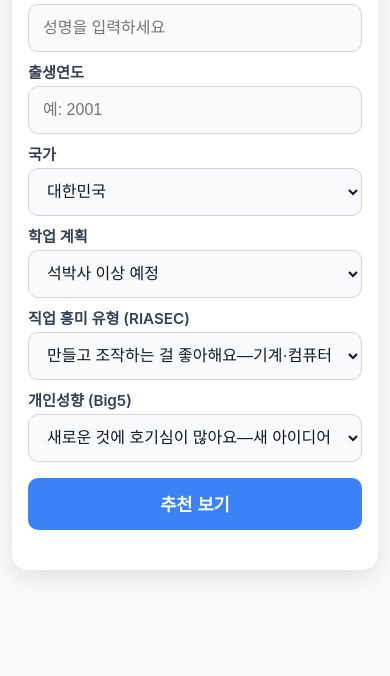
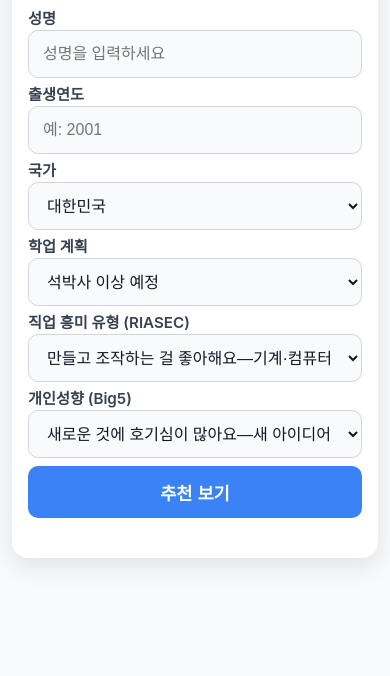
Before and after one commit to DongSoo-520503/2-future-job, a website: page index.html in a window 390 px wide. Shown: the part 168-844 px from the top of the page. Drawn offline with Linux system fonts and the light colour scheme.

Commit message:
Add files via upload

```diff
--- a/index.html
+++ b/index.html
@@ -22,7 +22,7 @@
 
     .page {
       min-height: 100vh;
-      padding: 5px 14px 44px;           /* 상하 더 줄임 */
+      padding: 3px 14px 25px;           /* 상하 더 줄임 */
       display: flex;
       flex-direction: column;
       align-items: center;
@@ -47,13 +47,13 @@
 
     .form-grid {
       display: grid;
-      gap: 9px;                          /* 11 → 9 */
+      gap: 5px;                          /* 7 → 5 */
     }
 
     .field {
       display: flex;
       flex-direction: column;
-      gap: 4px;                          /* 5 → 4 */
+      gap: 2px;                          /* 3 → 2 */
     }
 
     .field label {
@@ -64,7 +64,7 @@
 
     input,
     select {
-      height: 38px;                      /* 40 → 38 */
+      height: 32px;                      /* 36 → 32 */
       padding: 0 14px;
       font-size: 1rem;
       border: 1px solid #d1d5db;
@@ -87,7 +87,7 @@
       background: #3b82f6;
       border: none;
       border-radius: 10px;
-      margin-top: 9px;                   /* 11 → 9 */
+      margin-top: 5px;                   /* 7 → 5 */
       cursor: pointer;
     }
 
@@ -104,7 +104,7 @@
 
     @media (max-width: 430px) {
       .page {
-        padding: 4px 12px 44px;
+        padding: 2px 12px 25px;
       }
       .card.form-card {
         padding: 20px 16px 28px;
@@ -114,14 +114,14 @@
         margin-bottom: 24px;
       }
       .form-grid {
-        gap: 8px;
+        gap: 4px;
       }
       input, select {
-        height: 36px;
+        height: 30px;
       }
       .primary-btn {
         height: 52px;
-        margin-top: 8px;
+        margin-top: 4px;
       }
     }
   </style>
```
